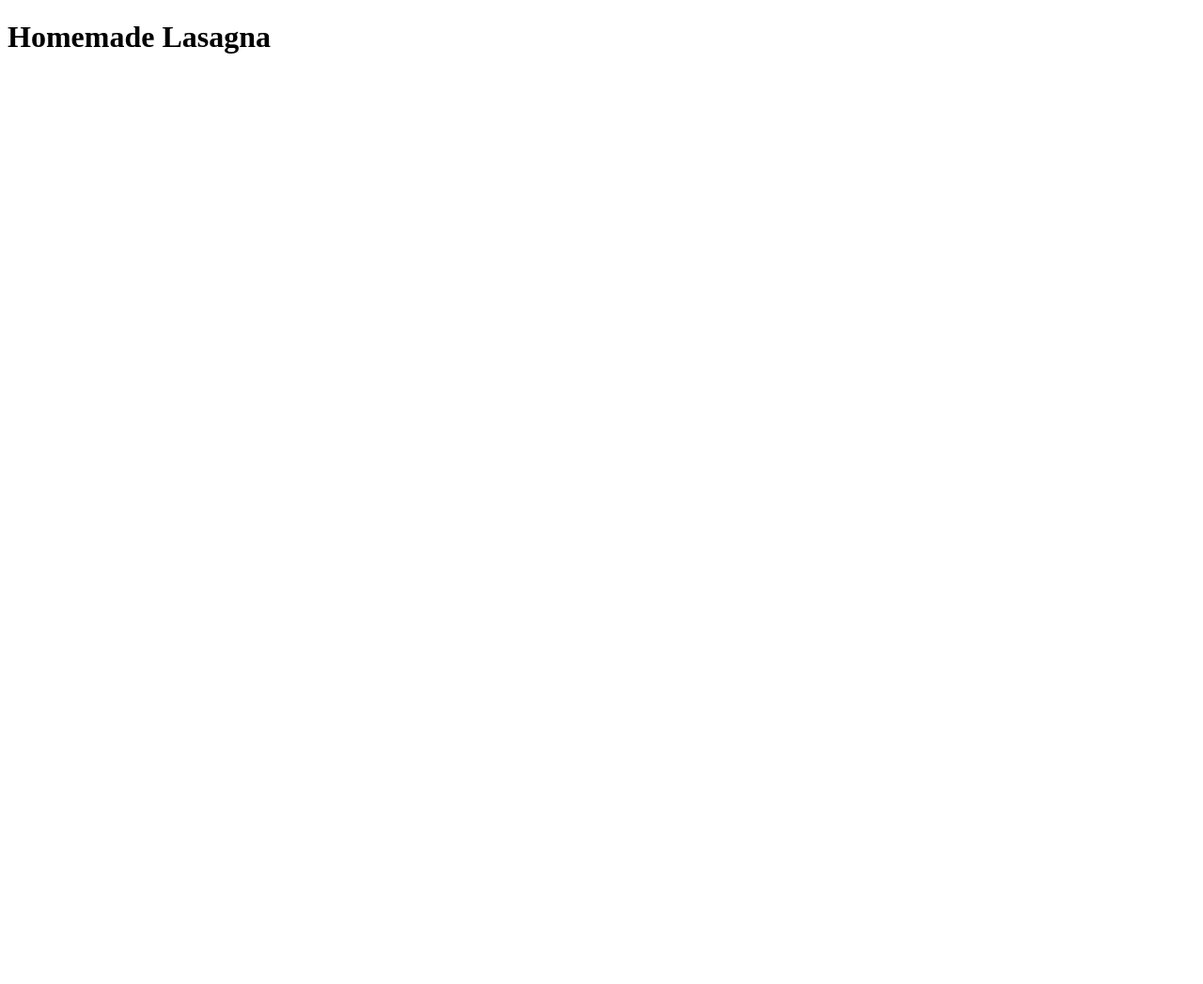
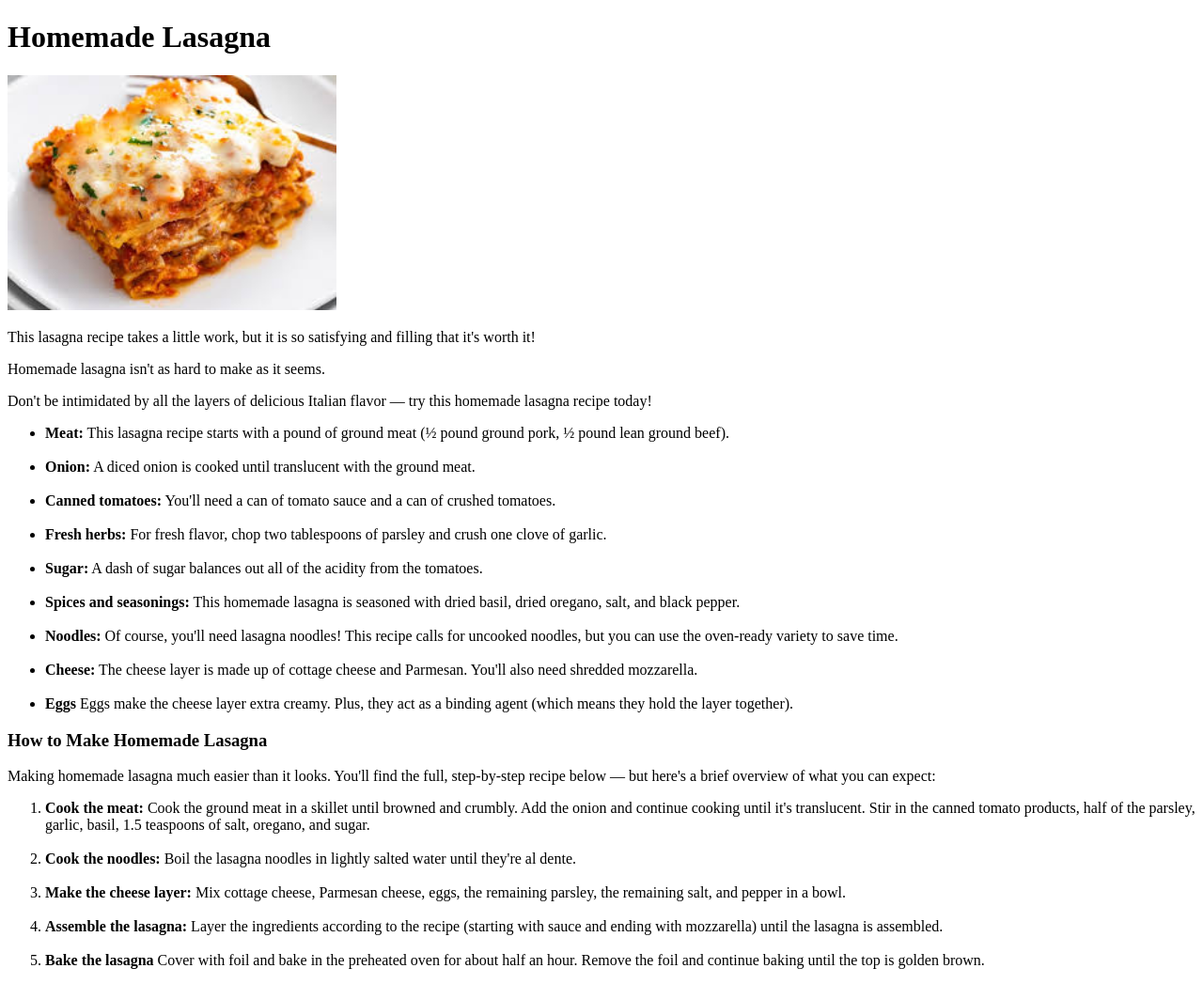
Before and after one commit to noah-peter-king/odin-recipes, a plain HTML site: page recipes/lasagna.html in a window 1280 px wide. Shown: the whole page at 94% size. Before the commit the page ends 800 px from the top, so only its background shows below. Drawn offline with Linux system fonts and the light colour scheme.

Commit message:
lasagna page finished with image and lists and main page links to lasagna page now will do other recipes tommorrow

```diff
--- a/recipes/lasagna.html
+++ b/recipes/lasagna.html
@@ -7,5 +7,45 @@
 </head>
 <body>
     <h1>Homemade Lasagna</h1>
+    <img src="../images/lasagna.jpeg" alt="image of lasagna"height="250"width="350">
+    <p>This lasagna recipe takes a little work, but it is so satisfying and filling that it's worth it!</p>
+    <p>Homemade lasagna isn't as hard to make as it seems.</p>
+    <p>Don't be intimidated by all the layers of delicious Italian flavor — try this homemade lasagna recipe today!</p>
+    <ul>
+        <li><strong>Meat:</strong> This lasagna recipe starts with a pound of ground meat (½ pound ground pork, ½ pound lean ground beef).</li>
+        <br>
+        <li><strong>Onion:</strong> A diced onion is cooked until translucent with the ground meat.</li>
+        <br>
+        <li><strong>Canned tomatoes:</strong> You'll need a can of tomato sauce and a can of crushed tomatoes.</li>
+        <br>
+        <li><strong>Fresh herbs:</strong> For fresh flavor, chop two tablespoons of parsley and crush one clove of garlic.</li>
+        <br>
+        <li><strong>Sugar:</strong> A dash of sugar balances out all of the acidity from the tomatoes.</li>
+        <br>
+        <li><strong>Spices and seasonings:</strong> This homemade lasagna is seasoned with dried basil, dried oregano, salt, and black pepper.</li>
+        <br>
+        <li><strong>Noodles:</strong> Of course, you'll need lasagna noodles! This recipe calls for uncooked noodles, but you can use the oven-ready variety to save time.</li>
+        <br>
+        <li><strong>Cheese:</strong> The cheese layer is made up of cottage cheese and Parmesan. You'll also need shredded mozzarella.</li>
+        <br>
+        <li><strong>Eggs</strong> Eggs make the cheese layer extra creamy. Plus, they act as a binding agent (which means they hold the layer together). </li>
+    </ul>
+
+    <h3>How to Make Homemade Lasagna </h3>
+    <p>Making homemade lasagna much easier than it looks. You'll find the full, step-by-step recipe below — but here's a brief overview of what you can expect: </p>
+
+    <ol>
+        <li><strong>Cook the meat:</strong> Cook the ground meat in a skillet until browned and crumbly. Add the onion and continue cooking until it's translucent. Stir in the canned tomato products, half of the parsley, garlic, basil, 1.5 teaspoons of salt, oregano, and sugar.</li>
+        <br>
+        <li><strong>Cook the noodles:</strong> Boil the lasagna noodles in lightly salted water until they're al dente.</li>
+        <br>
+        <li><strong>Make the cheese layer:</strong> Mix cottage cheese, Parmesan cheese, eggs, the remaining parsley, the remaining salt, and pepper in a bowl.</li>
+        <br>
+        <li><strong>Assemble the lasagna:</strong> Layer the ingredients according to the recipe (starting with sauce and ending with mozzarella) until the lasagna is assembled.</li>
+        <br>
+        <li><strong>Bake the lasagna</strong> Cover with foil and bake in the preheated oven for about half an hour. Remove the foil and continue baking until the top is golden brown. </li>
+    </ol>
+
+
 </body>
 </html>
```
Also changed, not shown: index.html (+1 -1 lines), images/lasagna.jpeg (added).
